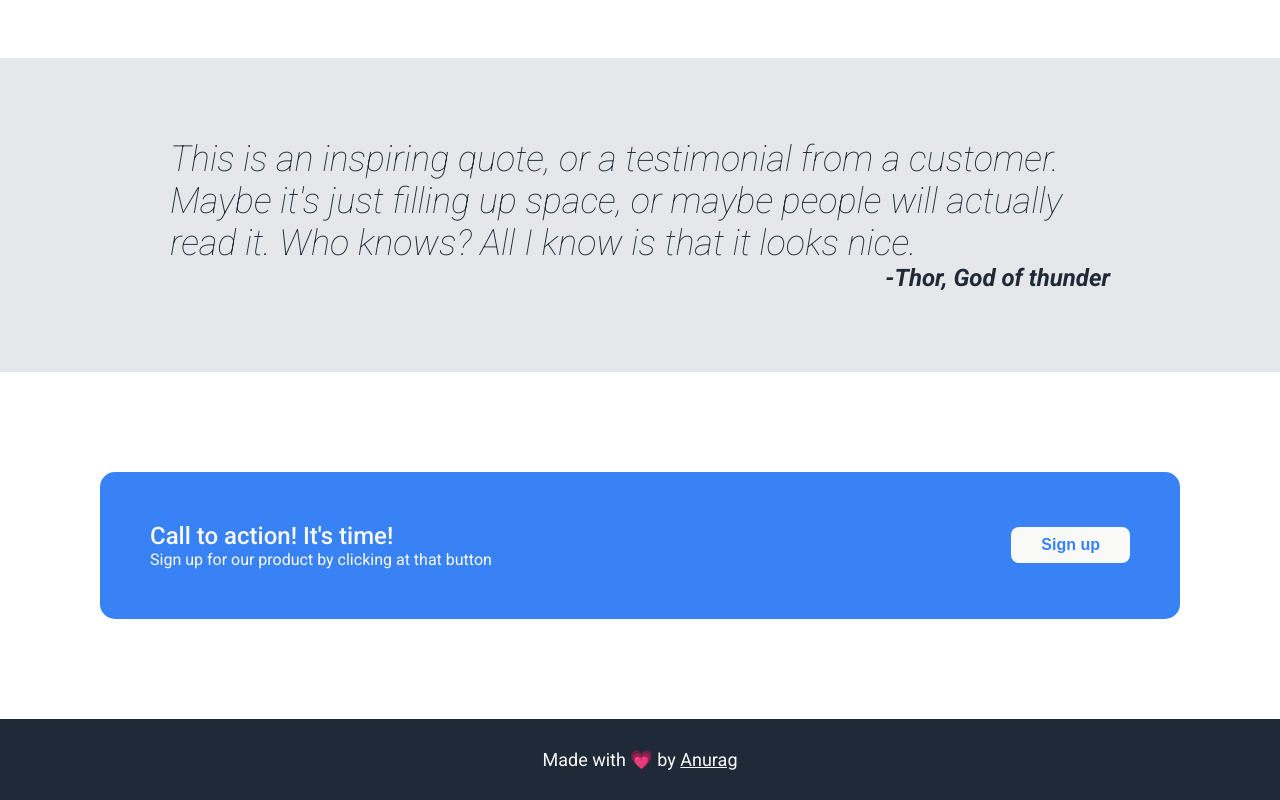
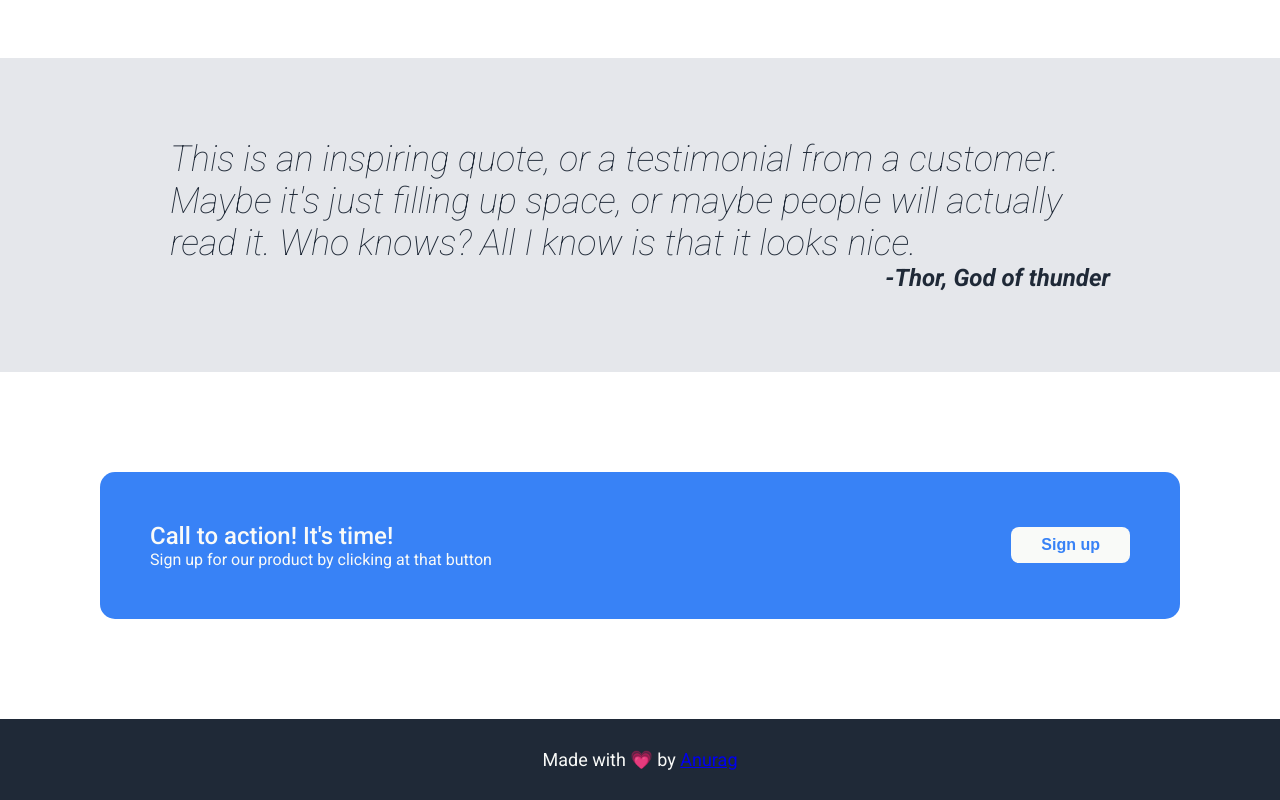
Before and after one commit to Garuna-A/sample-landing-page, a plain HTML site: page index.html in a window 1280 px wide. Shown: the part 874-1674 px from the top of the page. Drawn offline with Linux system fonts and the light colour scheme.

Commit message:
Update styles.css

```diff
--- a/styles.css
+++ b/styles.css
@@ -163,6 +163,3 @@ h2{
     font-size: 36px;
     font-weight: bolder;
 }
-a{
-    color: #F9FAF8;
-}
```
